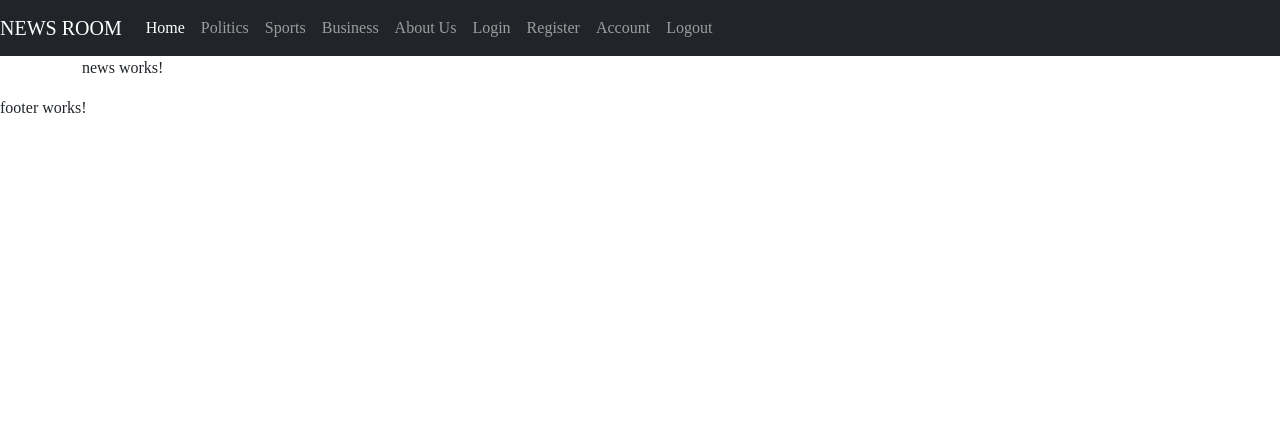
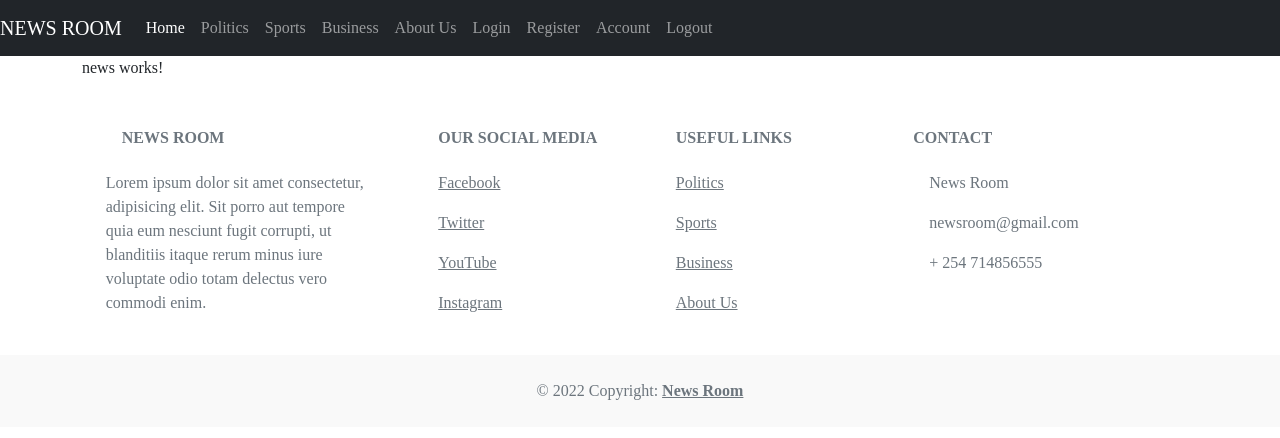
Before and after one commit to Vitalis-Kirui/News-App, an Angular app in the folder News-UI/: page /news in a window 1280 px wide. Shown: the top 438 px of the page. Built offline with nearby package versions, Linux system fonts and the light colour scheme; a web font is replaced by a local one.

Commit message:
creating footer

```diff
--- a/News-UI/src/app/Components/footer/footer.component.html
+++ b/News-UI/src/app/Components/footer/footer.component.html
@@ -1 +1,91 @@
-<p>footer works!</p>
+<!-- Footer -->
+<footer class="text-center text-lg-start bg-white text-muted">
+
+    <!-- Section: Links  -->
+    <section class="">
+        <div class="container text-center text-md-start mt-5">
+            <!-- Grid row -->
+            <div class="row mt-3">
+                <!-- Grid column -->
+                <div class="col-md-3 col-lg-4 col-xl-3 mx-auto mb-4">
+                    <!-- Content -->
+                    <h6 class="text-uppercase fw-bold mb-4">
+                        <i class="fas fa-gem me-3 text-secondary"></i>News Room</h6>
+                    <p>
+                       Lorem ipsum dolor sit amet consectetur, adipisicing elit.
+                       Sit porro aut tempore quia eum nesciunt fugit corrupti,
+                       ut blanditiis itaque rerum minus iure voluptate odio
+                       totam delectus vero commodi enim.
+                    </p>
+                </div>
+                <!-- Grid column -->
+
+                <!-- Grid column -->
+                <div class="col-md-2 col-lg-2 col-xl-2 mx-auto mb-4">
+                    <!-- Links -->
+                    <h6 class="text-uppercase fw-bold mb-4">
+                        Our Social Media
+                    </h6>
+                    <p>
+                        <a href="#!" class="text-reset">Facebook</a>
+                    </p>
+                    <p>
+                        <a href="#!" class="text-reset">Twitter</a>
+                    </p>
+                    <p>
+                        <a href="#!" class="text-reset">YouTube</a>
+                    </p>
+                    <p>
+                        <a href="#!" class="text-reset">Instagram</a>
+                    </p>
+                </div>
+                <!-- Grid column -->
+
+                <!-- Grid column -->
+                <div class="col-md-3 col-lg-2 col-xl-2 mx-auto mb-4">
+                    <!-- Links -->
+                    <h6 class="text-uppercase fw-bold mb-4">
+                        Useful links
+                    </h6>
+                    <p>
+                        <a routerLink="news/politics" routerLinkActive="active" class="text-reset">Politics</a>
+                    </p>
+                    <p>
+                        <a routerLink="news/sports" routerLinkActive="active" class="text-reset">Sports</a>
+                    </p>
+                    <p>
+                        <a routerLink="news/business" routerLinkActive="active" class="text-reset">Business</a>
+                    </p>
+                    <p>
+                        <a routerLink="about-us" routerLinkActive="active" class="text-reset">About Us</a>
+                    </p>
+                </div>
+                <!-- Grid column -->
+
+                <!-- Grid column -->
+                <div class="col-md-4 col-lg-3 col-xl-3 mx-auto mb-md-0 mb-4">
+                    <!-- Links -->
+                    <h6 class="text-uppercase fw-bold mb-4">Contact</h6>
+                    <p><i class="fas fa-home me-3 text-secondary"></i>News Room</p>
+                    <p>
+                        <i class="fas fa-envelope me-3 text-secondary"></i>
+                        newsroom@gmail.com
+                    </p>
+                    <p><i class="fas fa-phone me-3 text-secondary"></i> + 254 714856555</p>
+                    <!-- <p><i class="fas fa-print me-3 text-secondary"></i> + 01 234 567 89</p> -->
+                </div>
+                <!-- Grid column -->
+            </div>
+            <!-- Grid row -->
+        </div>
+    </section>
+    <!-- Section: Links  -->
+
+    <!-- Copyright -->
+    <div class="text-center p-4" style="background-color: rgba(0, 0, 0, 0.025);">
+        © 2022 Copyright:
+        <a class="text-reset fw-bold" routerLink="" routerLinkActive="active">News Room</a>
+    </div>
+    <!-- Copyright -->
+</footer>
+<!-- Footer -->
```
